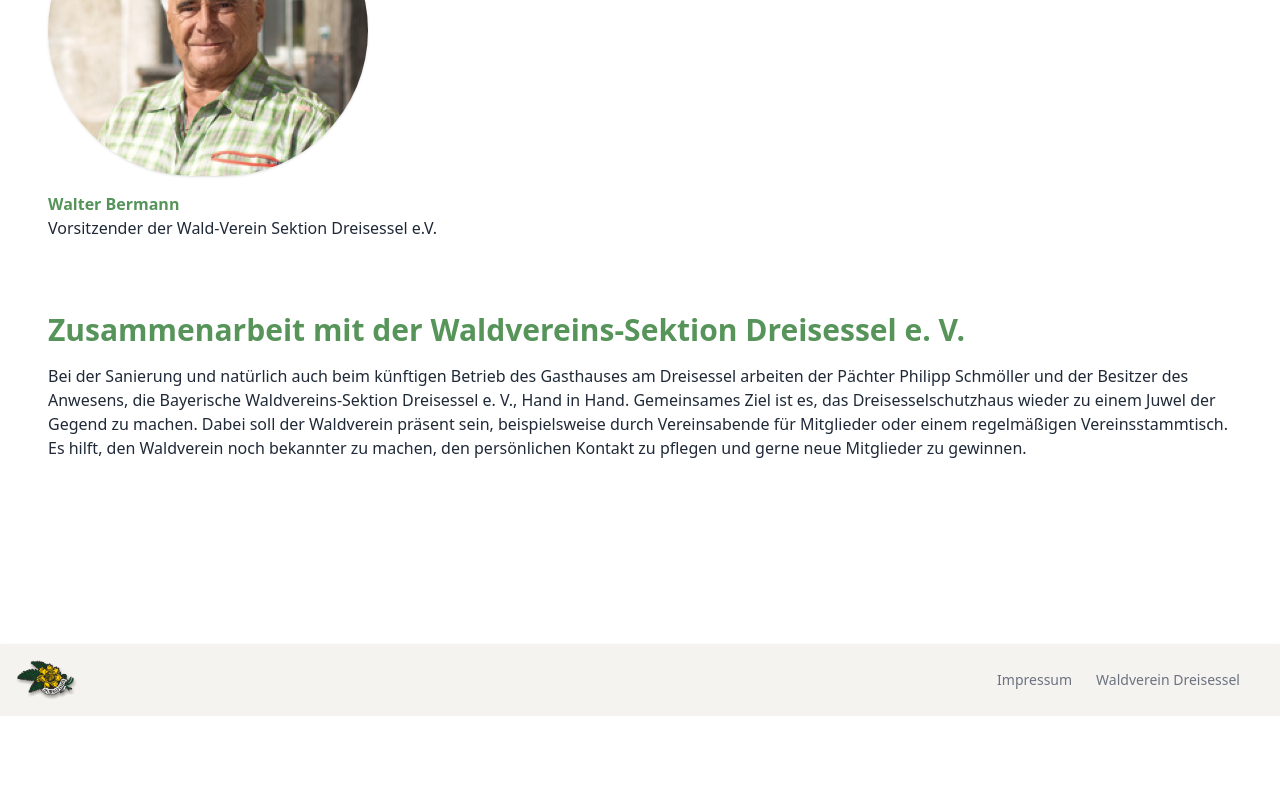
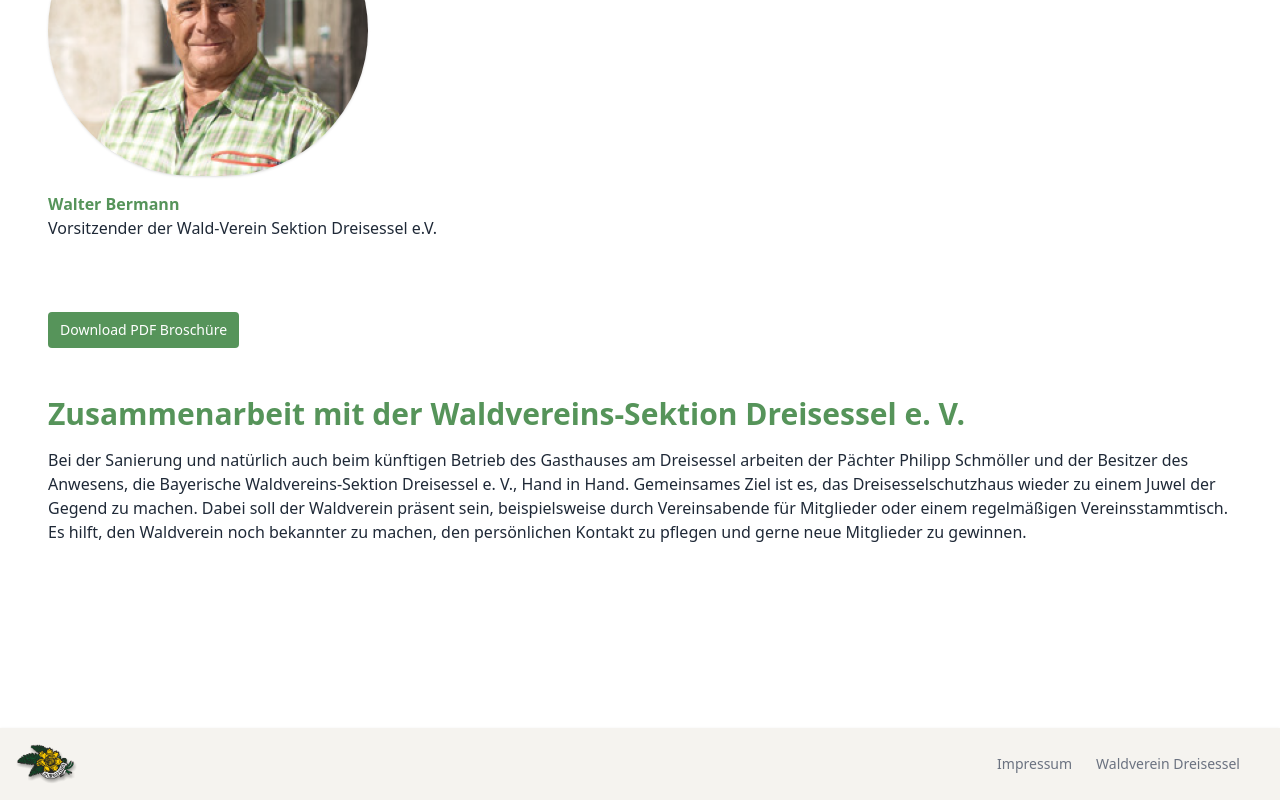
Before and after one commit to giggei/dreisessel, a SvelteKit app: page / in a window 1280 px wide. Shown: the part 1379-2179 px from the top of the page. Before the commit the page ends 2095 px from the top, so only its background shows below. Built offline with nearby package versions, Linux system fonts and the light colour scheme.

Commit message:
added download PDF

```diff
--- a/src/routes/+page.svelte
+++ b/src/routes/+page.svelte
@@ -1,6 +1,7 @@
 <script>
 	import bermann from '$lib/assets/WalterBermann.png';
 	import dreisessel from '$lib/assets/Dreisessel.jpg';
+	import pdf from '$lib/assets/Dreisesselschutzhaus_Broschüre.pdf';
 </script>
 
 <svelte:head>
@@ -91,6 +92,14 @@
 				Vorsitzender der Wald-Verein Sektion Dreisessel e.V.
 			</p>
 		</section>
+		<div class="flex items-center space-x-1">
+			<a
+				href={pdf}
+				download
+				class="py-2 px-3 bg-gruen text-white hover:bg-gruen text-sm hover:text-gelb rounded transition duration-300"
+				>Download PDF Broschüre</a
+			>
+		</div>
 		<!-- Section: Design Block -->
 		<section class="mb-32 text-gray-800">
 			<h1 class="font-bold text-3xl mb-4 text-gruen">
--- a/svelte.config.js
+++ b/svelte.config.js
@@ -4,9 +4,6 @@
 const config = {
 	kit: {
 		adapter: adapter(),
-		prerender: {
-			default: true,
-		},
 	}
 };
 
```
Also changed, not shown: 1 other file (tests, documents, lock files or other folders).
